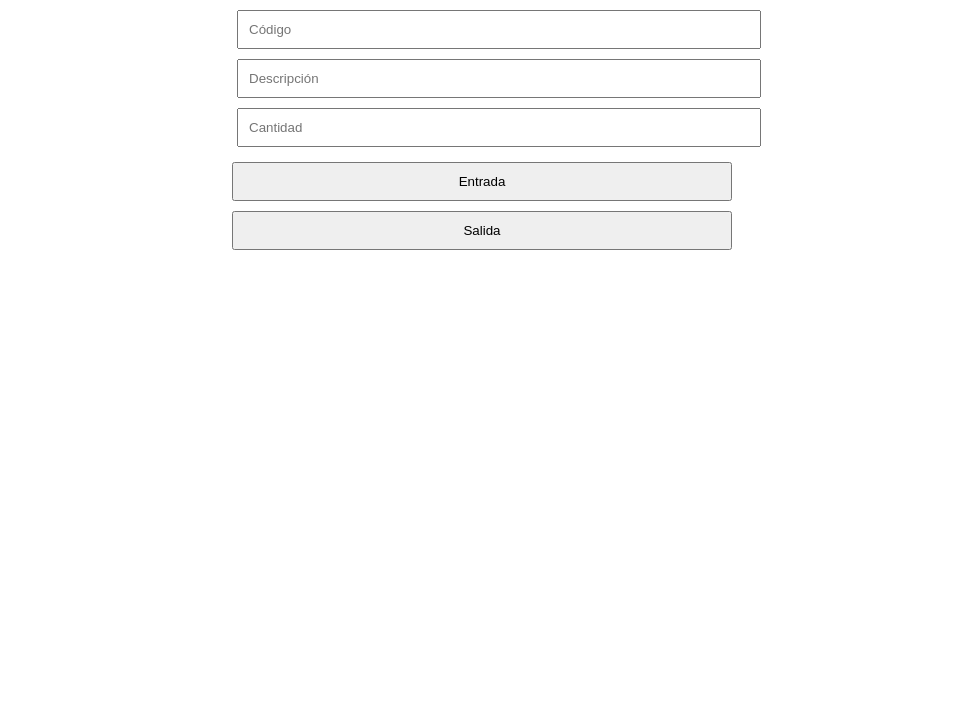
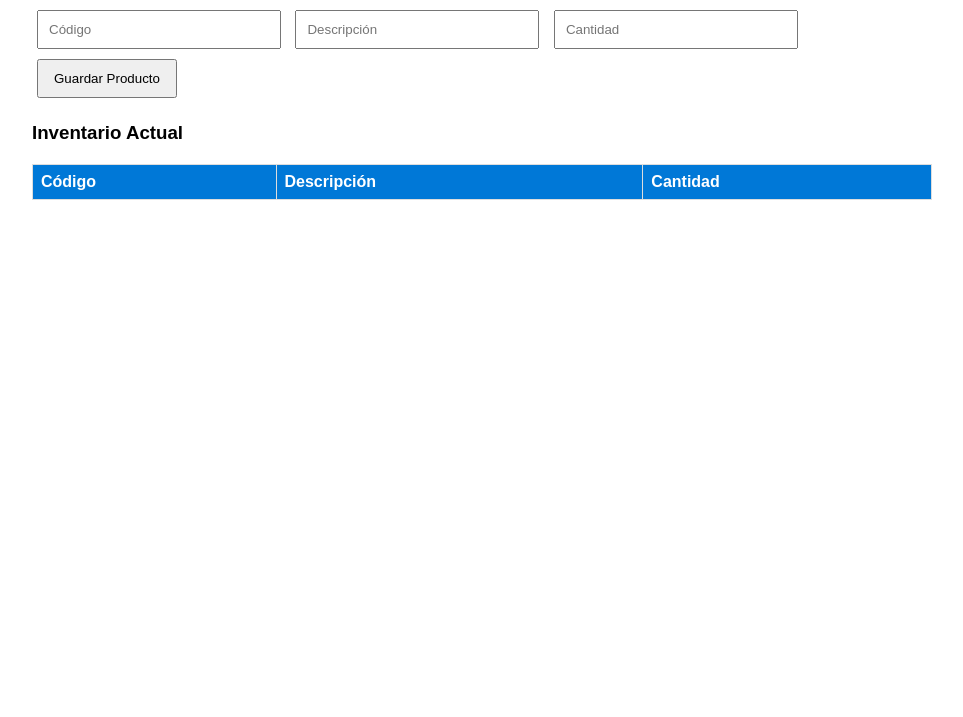
Before and after one commit to noelkm9/inventario, a plain HTML site: page index.html in a window 1280 px wide. Shown: the part 83-800 px from the top of the page, without its empty margins (158-1121 px from the left). Drawn offline with Linux system fonts and the light colour scheme.

Commit message:
Refactor inventory management HTML structure

```diff
--- a/index.html
+++ b/index.html
@@ -3,60 +3,131 @@
 <head>
 <meta charset="UTF-8">
 <title>Inventario</title>
+
 <style>
 body{
-font-family:Arial;
-max-width:500px;
+    font-family:Arial,sans-serif;
+    max-width:900px;
     margin:auto;
     padding:20px;
 }
+
 input{
-width:100%;
     padding:10px;
     margin:5px;
+    width:220px;
 }
+
 button{
-padding:10px;
+    padding:10px 15px;
+    margin:5px;
+    cursor:pointer;
+}
+
+table{
     width:100%;
-margin-top:10px;
+    border-collapse:collapse;
+    margin-top:20px;
+}
+
+th,td{
+    border:1px solid #ddd;
+    padding:8px;
+    text-align:left;
+}
+
+th{
+    background:#0078D7;
+    color:white;
 }
 </style>
+
 </head>
-
 <body>
 
-<h2>Inventario</h2>
+<h2>Control de Inventario</h2>
 
-<input id="codigo" placeholder="Código">
+<input type="text" id="codigo" placeholder="Código">
+<input type="text" id="descripcion" placeholder="Descripción">
+<input type="number" id="cantidad" placeholder="Cantidad">
 
-<input id="descripcion" placeholder="Descripción">
-
-<input id="cantidad" type="number" placeholder="Cantidad">
-
-<button onclick="guardarEntrada()">
-Entrada
+<button onclick="agregarProducto()">
+Guardar Producto
 </button>
 
-<button onclick="guardarSalida()">
-Salida
-</button>
+<h3>Inventario Actual</h3>
+
+<table>
+    <thead>
+        <tr>
+            <th>Código</th>
+            <th>Descripción</th>
+            <th>Cantidad</th>
+        </tr>
+    </thead>
+    <tbody id="tablaInventario"></tbody>
+</table>
 
 <script>
 
-function guardarEntrada(){
+let inventario =
+JSON.parse(localStorage.getItem("inventario")) || [];
 
-alert(
-"Entrada registrada"
+mostrarInventario();
+
+function agregarProducto(){
+
+    let codigo =
+    document.getElementById("codigo").value;
+
+    let descripcion =
+    document.getElementById("descripcion").value;
+
+    let cantidad =
+    parseInt(
+        document.getElementById("cantidad").value
     );
 
+    if(!codigo || !descripcion || !cantidad){
+        alert("Complete todos los campos");
+        return;
     }
 
-function guardarSalida(){
+    inventario.push({
+        codigo,
+        descripcion,
+        cantidad
+    });
 
-alert(
-"Salida registrada"
+    localStorage.setItem(
+        "inventario",
+        JSON.stringify(inventario)
     );
 
+    mostrarInventario();
+
+    document.getElementById("codigo").value="";
+    document.getElementById("descripcion").value="";
+    document.getElementById("cantidad").value="";
+}
+
+function mostrarInventario(){
+
+    let tabla =
+    document.getElementById("tablaInventario");
+
+    tabla.innerHTML="";
+
+    inventario.forEach(producto=>{
+
+        tabla.innerHTML += `
+        <tr>
+            <td>${producto.codigo}</td>
+            <td>${producto.descripcion}</td>
+            <td>${producto.cantidad}</td>
+        </tr>
+        `;
+    });
 }
 
 </script>
```
Lines whose indentation alone changed are shown as unchanged.
